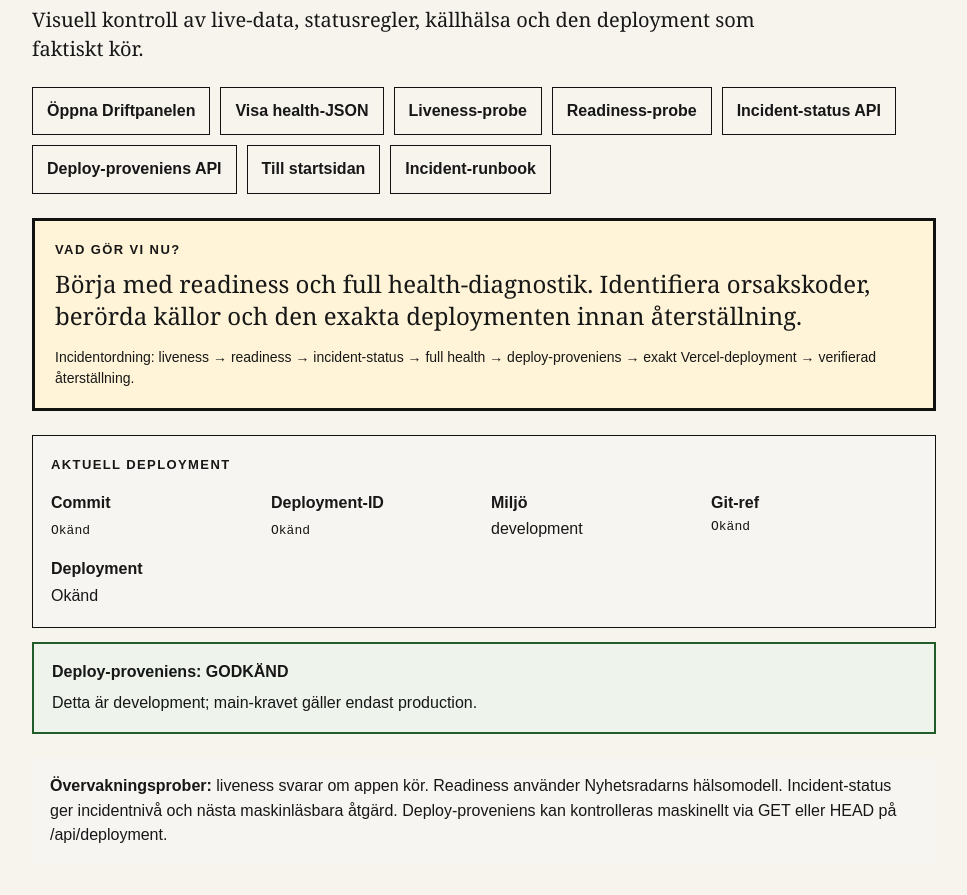
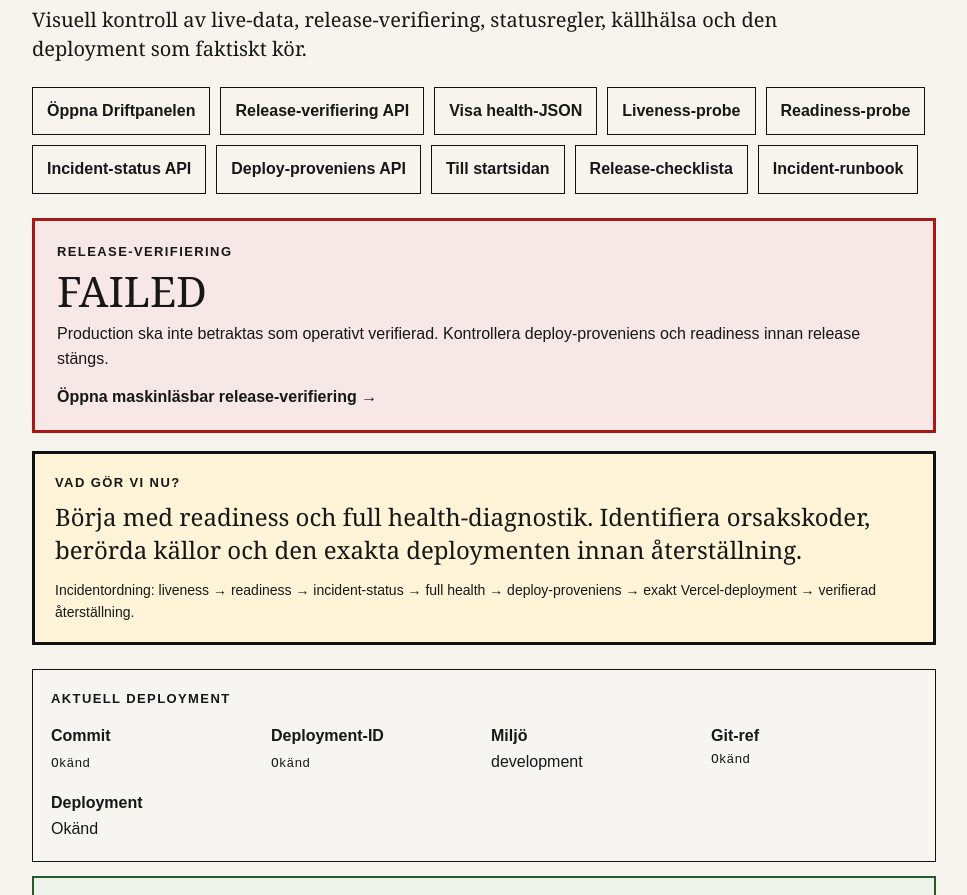
Before and after one commit to Djurgarden2019/NackaSidan-2026, a Next.js app: page /driftstatus in a window 1280 px wide. Shown: the part 380-1275 px from the top of the page, without its empty margins (156-1123 px from the left). Built offline with nearby package versions, Linux system fonts and the light colour scheme; no server answers.

Commit message:
Main 353: surface release verification on driftstatus

```diff
--- a/app/driftstatus/page.tsx
+++ b/app/driftstatus/page.tsx
@@ -14,6 +14,7 @@ export default async function DriftstatusPage() {
   const radar = await getLiveNews(); const deployment = getDeploymentIdentity();
   const { unavailable, alerts, reasons, status, newestPublishedAt, newestAgeHours, staleAfterHours, sourceFreshness, staleSources, undatedSources, activeSources, downSources, sourceStaleAfterHours } = getNewsHealth(radar);
   const freshnessLabel = newestAgeHours === null ? 'Okänd' : `${Math.round(newestAgeHours * 10) / 10} h`;
+  const releaseStatus = !deployment.provenanceOk || status === 'ÅTGÄRD' ? 'FAILED' : status === 'BEVAKA' ? 'BEVAKA' : 'VERIFIED';
   const nextAction = !deployment.provenanceOk
     ? 'Verifiera först deploy-proveniens och att production verkligen kommer från main. Jämför commit och deployment-ID innan annan felsökning.'
     : status === 'ÅTGÄRD'
@@ -23,15 +24,23 @@ export default async function DriftstatusPage() {
         : 'Ingen incidentåtgärd krävs. Fortsätt normal övervakning och använd proberna som verifiering efter nästa release.';
 
   return <main style={{ maxWidth:960, margin:'0 auto', padding:'72px 28px 100px' }}>
-    <p style={{ color:'#a61919', fontWeight:800, letterSpacing:2, fontSize:13 }}>MAIN 350 · DRIFTSTATUS</p>
+    <p style={{ color:'#a61919', fontWeight:800, letterSpacing:2, fontSize:13 }}>MAIN 353 · DRIFTSTATUS</p>
     <h1 style={{ fontFamily:'Georgia,serif', fontSize:'clamp(48px,7vw,82px)', lineHeight:.98, margin:'12px 0 18px' }}>Nyhetsradarns status</h1>
-    <p style={{ fontFamily:'Georgia,serif', fontSize:20, lineHeight:1.45, maxWidth:760 }}>Visuell kontroll av live-data, statusregler, källhälsa och den deployment som faktiskt kör.</p>
+    <p style={{ fontFamily:'Georgia,serif', fontSize:20, lineHeight:1.45, maxWidth:760 }}>Visuell kontroll av live-data, release-verifiering, statusregler, källhälsa och den deployment som faktiskt kör.</p>
     <nav aria-label="Driftverktyg" style={{ display:'flex', flexWrap:'wrap', gap:10, marginTop:24 }}>
-      {[['/driftpanel','Öppna Driftpanelen'],['/api/news-health','Visa health-JSON'],['/api/news-health/live','Liveness-probe'],['/api/news-health/ready','Readiness-probe'],['/api/incident-status','Incident-status API'],['/api/deployment','Deploy-proveniens API'],['/','Till startsidan']].map(([href,label]) => <Link key={href} href={href} style={{ border:'1px solid #111', padding:'10px 14px', textDecoration:'none', fontWeight:700 }}>{label}</Link>)}
+      {[['/driftpanel','Öppna Driftpanelen'],['/api/release-verification','Release-verifiering API'],['/api/news-health','Visa health-JSON'],['/api/news-health/live','Liveness-probe'],['/api/news-health/ready','Readiness-probe'],['/api/incident-status','Incident-status API'],['/api/deployment','Deploy-proveniens API'],['/','Till startsidan']].map(([href,label]) => <Link key={href} href={href} style={{ border:'1px solid #111', padding:'10px 14px', textDecoration:'none', fontWeight:700 }}>{label}</Link>)}
+      <a href="https://github.com/Djurgarden2019/NackaSidan-2026/blob/main/docs/RELEASE-VERIFICATION.md" target="_blank" rel="noreferrer" style={{ border:'1px solid #111', padding:'10px 14px', textDecoration:'none', fontWeight:700 }}>Release-checklista</a>
       <a href="https://github.com/Djurgarden2019/NackaSidan-2026/blob/main/docs/INCIDENT-RUNBOOK.md" target="_blank" rel="noreferrer" style={{ border:'1px solid #111', padding:'10px 14px', textDecoration:'none', fontWeight:700 }}>Incident-runbook</a>
     </nav>
 
-    <section aria-label="Nästa operativa steg" style={{ marginTop:24, padding:'18px 20px', border:'3px solid #111', background: status === 'STABIL' && deployment.provenanceOk ? '#eef4ec' : '#fff4d8' }}>
+    <section aria-label="Release-verifiering" style={{marginTop:24,padding:'20px 22px',border:`3px solid ${releaseStatus==='VERIFIED'?'#235c2b':releaseStatus==='BEVAKA'?'#8a6400':'#a61919'}`,background:releaseStatus==='VERIFIED'?'#eef4ec':releaseStatus==='BEVAKA'?'#fff4d8':'#f7e7e7'}}>
+      <div style={{fontSize:13,fontWeight:900,letterSpacing:1.4}}>RELEASE-VERIFIERING</div>
+      <div style={{fontFamily:'Georgia,serif',fontSize:42,lineHeight:1,marginTop:8}}>{releaseStatus}</div>
+      <div style={{marginTop:10,lineHeight:1.55}}>{releaseStatus==='VERIFIED'?'Production har godkänd deploy-proveniens och Nyhetsradarn är operativt stabil.':releaseStatus==='BEVAKA'?'Production är tillgänglig och har godkänd provenance, men hälsomodellen innehåller varningar som ska följas.':'Production ska inte betraktas som operativt verifierad. Kontrollera deploy-proveniens och readiness innan release stängs.'}</div>
+      <div style={{marginTop:12}}><Link href="/api/release-verification" style={{fontWeight:800}}>Öppna maskinläsbar release-verifiering →</Link></div>
+    </section>
+
+    <section aria-label="Nästa operativa steg" style={{ marginTop:18, padding:'18px 20px', border:'3px solid #111', background: status === 'STABIL' && deployment.provenanceOk ? '#eef4ec' : '#fff4d8' }}>
       <div style={{ fontSize:13, fontWeight:900, letterSpacing:1.4 }}>VAD GÖR VI NU?</div>
       <div style={{ marginTop:8, fontFamily:'Georgia,serif', fontSize:24, lineHeight:1.35 }}>{nextAction}</div>
       <div style={{ marginTop:14, fontSize:14, lineHeight:1.55 }}>Incidentordning: liveness → readiness → incident-status → full health → deploy-proveniens → exakt Vercel-deployment → verifierad återställning.</div>
@@ -39,7 +48,7 @@ export default async function DriftstatusPage() {
 
     <section aria-label="Deployment-identitet" style={{ marginTop:24, padding:18, border:'1px solid #111', background:'#f7f5f1' }}><div style={{ fontSize:13,fontWeight:900,letterSpacing:1.4 }}>AKTUELL DEPLOYMENT</div><div style={{display:'grid',gridTemplateColumns:'repeat(auto-fit,minmax(180px,1fr))',gap:14,marginTop:14}}><div><strong>Commit</strong><div style={{fontFamily:'monospace',marginTop:4}}>{deployment.shortCommitSha ?? 'Okänd'}</div></div><div><strong>Deployment-ID</strong><div style={{fontFamily:'monospace',marginTop:4,overflowWrap:'anywhere'}}>{deployment.deploymentId ?? 'Okänd'}</div></div><div><strong>Miljö</strong><div>{deployment.environment}</div></div><div><strong>Git-ref</strong><div style={{fontFamily:'monospace'}}>{deployment.gitRef ?? 'Okänd'}</div></div><div><strong>Deployment</strong><div>{deployment.deploymentUrl ? <a href={`https://${deployment.deploymentUrl}`} target="_blank" rel="noreferrer">Öppna körande deploy</a> : 'Okänd'}</div></div></div></section>
     <section aria-label="Deploy-proveniens" style={{marginTop:14,padding:'16px 18px',border:`2px solid ${deployment.provenanceOk?'#235c2b':'#a61919'}`,background:deployment.provenanceOk?'#eef4ec':'#f7e7e7',lineHeight:1.55}}><strong>Deploy-proveniens: {deployment.provenanceOk?'GODKÄND':'VARNING'}</strong><div style={{marginTop:6}}>{deployment.isProduction ? deployment.isMainRef ? 'Production-deployen kommer från main, vilket är förväntat.' : `Production-deployen kommer från ${deployment.gitRef ?? 'okänd Git-ref'} i stället för main.` : `Detta är ${deployment.environment}; main-kravet gäller endast production.`}</div></section>
-    <section aria-label="Probe-status" style={{marginTop:24,padding:'16px 18px',background:'#f7f5f1',lineHeight:1.55}}><strong>Övervakningsprober:</strong> liveness svarar om appen kör. Readiness använder Nyhetsradarns hälsomodell. Incident-status ger incidentnivå och nästa maskinläsbara åtgärd. Deploy-proveniens kan kontrolleras maskinellt via GET eller HEAD på /api/deployment.</section>
+    <section aria-label="Probe-status" style={{marginTop:24,padding:'16px 18px',background:'#f7f5f1',lineHeight:1.55}}><strong>Övervakningsprober:</strong> release-verifiering sammanfattar production. Liveness svarar om appen kör. Readiness använder Nyhetsradarns hälsomodell. Incident-status ger incidentnivå och nästa maskinläsbara åtgärd. Deploy-proveniens verifierar releaseursprunget.</section>
     <section aria-label="Aktuell driftstatus" style={{marginTop:34,border:'3px solid #111',padding:'28px 26px',background:status==='STABIL'?'#eef4ec':'#f7eee5'}}><div style={{fontSize:13,fontWeight:900,letterSpacing:1.6}}>STATUS</div><div style={{fontFamily:'Georgia,serif',fontSize:54,lineHeight:1,marginTop:8}}>{status}</div>{alerts.length?<ul style={{margin:'18px 0 0',paddingLeft:20,lineHeight:1.6}}>{alerts.map(a=><li key={a}>{a}</li>)}</ul>:<p>Inga automatiska driftvarningar just nu.</p>}</section>
     {reasons.length?<section style={{marginTop:24}}><h2 style={{fontFamily:'Georgia,serif',fontSize:30}}>Varför denna status?</h2><div style={{display:'grid',gap:10}}>{reasons.map(r=><div key={r} style={{borderLeft:'3px solid #a61919',padding:'10px 14px',background:'#f7f5f1'}}><strong style={{fontFamily:'monospace'}}>{r}</strong><div>{reasonLabels[r]??r}</div></div>)}</div></section>:null}
     <section style={{display:'grid',gridTemplateColumns:'repeat(auto-fit,minmax(150px,1fr))',gap:14,marginTop:28}}>{[[radar.items.length,'Aktuella artiklar'],[freshnessLabel,'Nyaste artikelns ålder'],[activeSources.length,'Aktiva källor'],[staleSources.length,'Gamla källor'],[undatedSources.length,'Utan daterad data'],[downSources.length,'Nere']].map(([v,l])=><div key={String(l)} style={{borderTop:'2px solid #111',paddingTop:12}}><strong style={{fontSize:34}}>{v}</strong><div>{l}</div></div>)}</section>
```
